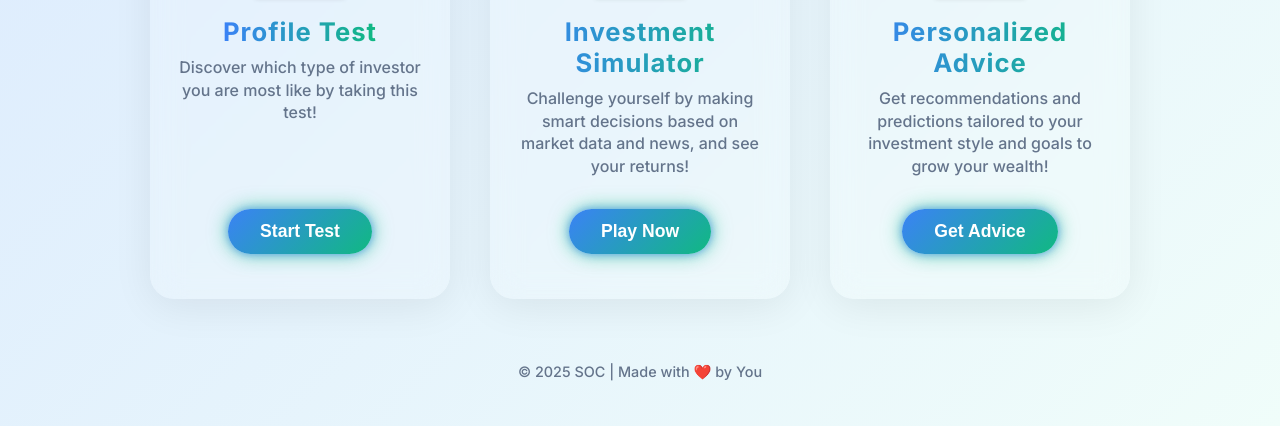
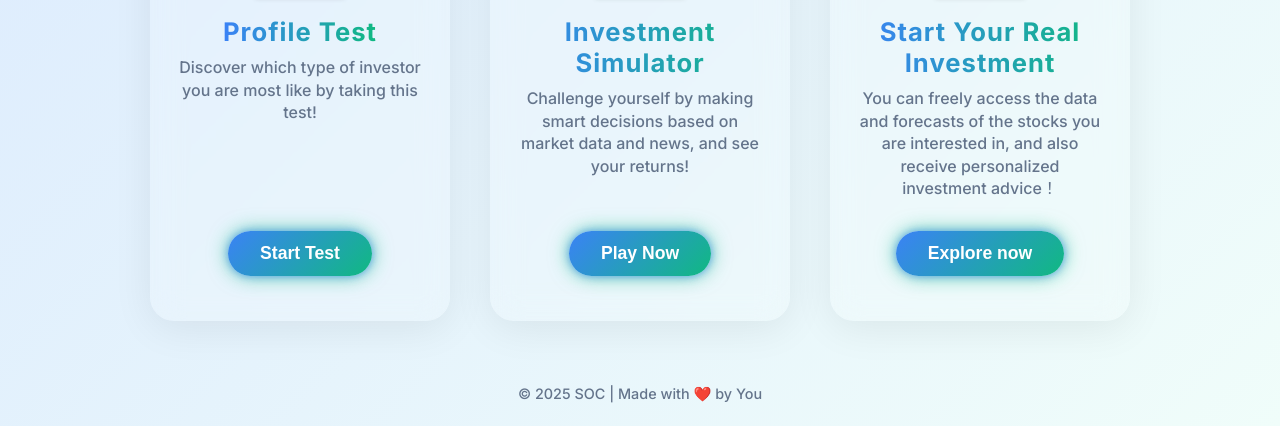
Before and after one commit to yyy239/main_portal, a plain HTML site: page index.html in a window 1280 px wide. Shown: the part 374-800 px from the top of the page. Drawn offline with Linux system fonts and the light colour scheme.

Commit message:
Update index.html

```diff
--- a/index.html
+++ b/index.html
@@ -41,9 +41,9 @@
 
     <a href="https://al-in-finance.vercel.app/" class="card animated-card" tabindex="0" aria-label="Personalized Investment Advice">
       <img src="https://img.icons8.com/color/96/line-chart--v1.png" alt="Line Chart Icon" />
-      <h2>Personalized Advice</h2>
-      <p>Get recommendations and predictions tailored to your investment style and goals to grow your wealth!</p>
-      <button class="btn">Get Advice</button>
+      <h2>Start Your Real Investment</h2>
+      <p>You can freely access the data and forecasts of the stocks you are interested in, and also receive personalized investment advice！</p>
+      <button class="btn">Explore now</button>
     </a>
   </main>
 
```
